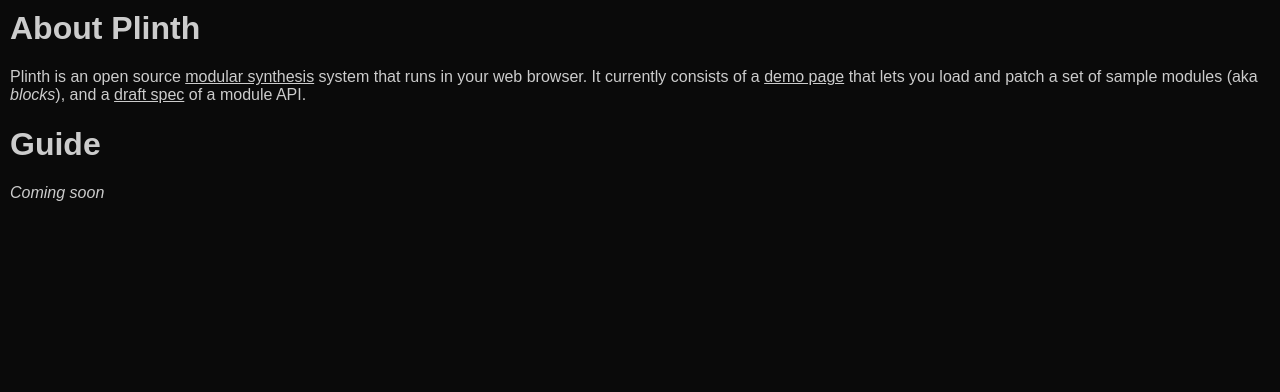
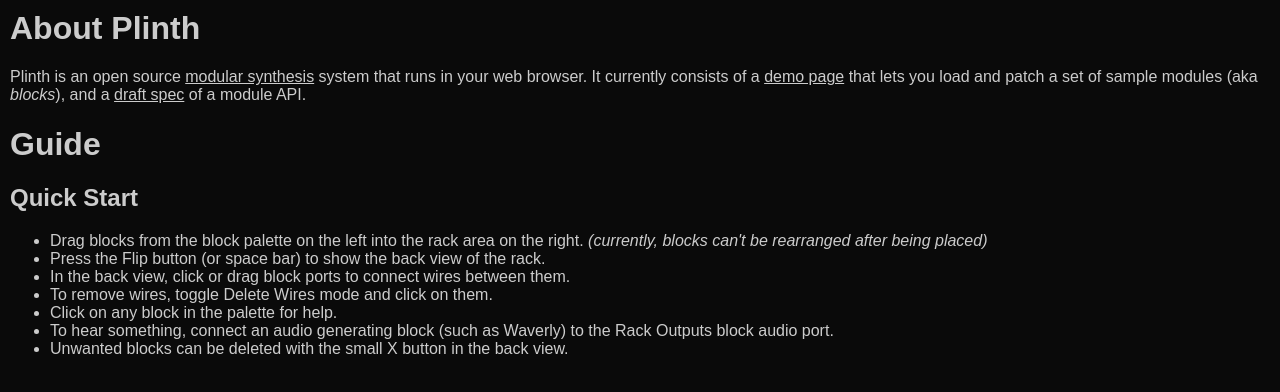
Before and after one commit to rsimmons/plinth, a plain HTML site: page help.html in a window 1280 px wide. Drawn offline with Linux system fonts and the light colour scheme.

Commit message:
build of 69cf074a6b371e0d03afad99b973a349eff7dd5a

```diff
--- a/help.html
+++ b/help.html
@@ -26,6 +26,15 @@
     <h1 id="about">About Plinth</h1>
     <p>Plinth is an open source <a href="https://en.wikipedia.org/wiki/Modular_synthesizer">modular synthesis</a> system that runs in your web browser. It currently consists of a <a href="rack.html">demo page</a> that lets you load and patch a set of sample modules (aka <em>blocks</em>), and a <a href="https://github.com/rsimmons/plinth">draft spec</a> of a module API.</p>
     <h1 id="guide">Guide</h1>
-    <p><em>Coming soon</em></p>
+    <h2>Quick Start</h2>
+    <ul>
+      <li>Drag blocks from the block palette on the left into the rack area on the right. <em>(currently, blocks can't be rearranged after being placed)</em>
+      <li>Press the Flip button (or space bar) to show the back view of the rack.
+      <li>In the back view, click or drag block ports to connect wires between them.
+      <li>To remove wires, toggle Delete Wires mode and click on them.
+      <li>Click on any block in the palette for help.
+      <li>To hear something, connect an audio generating block (such as Waverly) to the Rack Outputs block audio port.
+      <li>Unwanted blocks can be deleted with the small X button in the back view.
+    </p>
   </body>
 </html>
```
